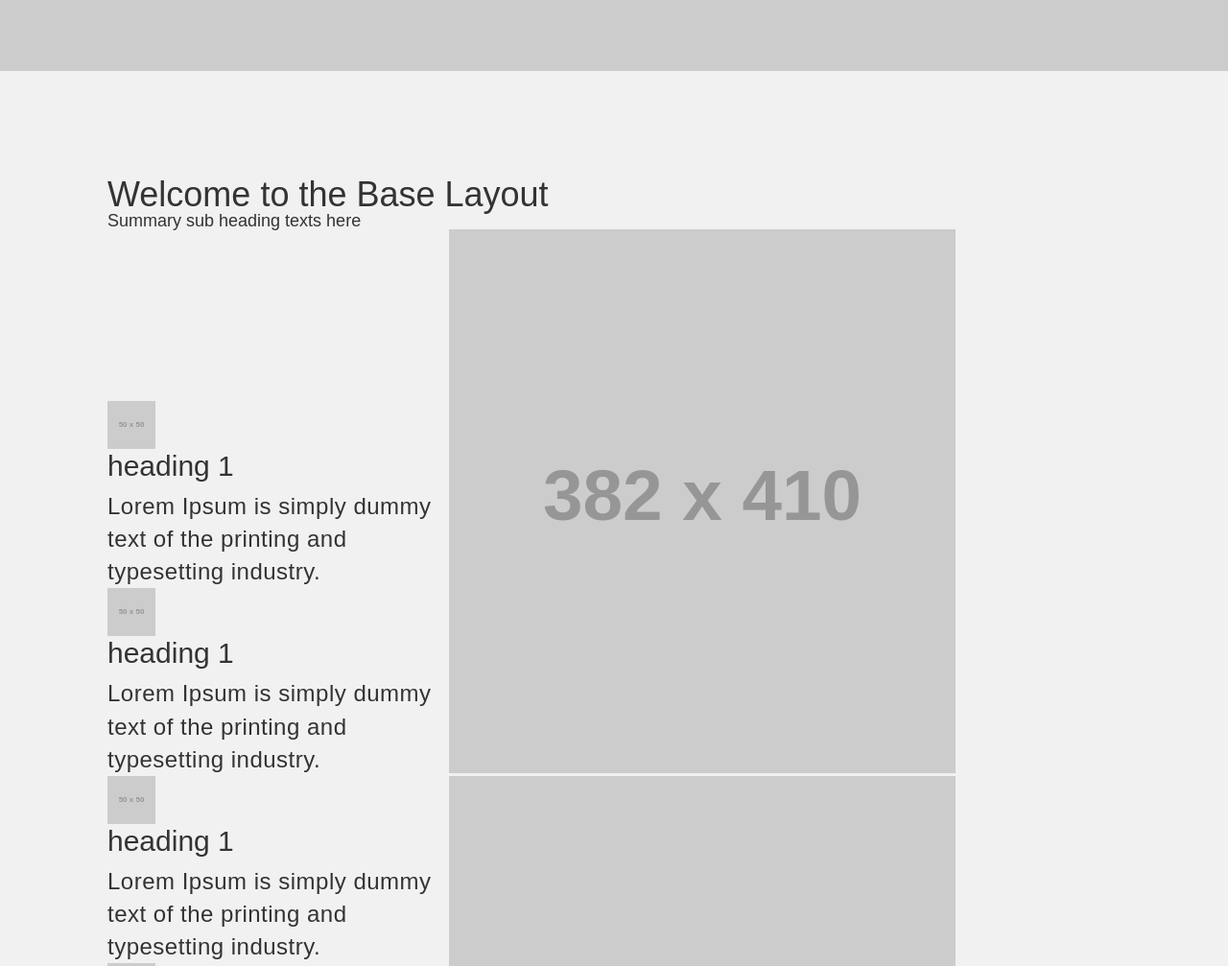
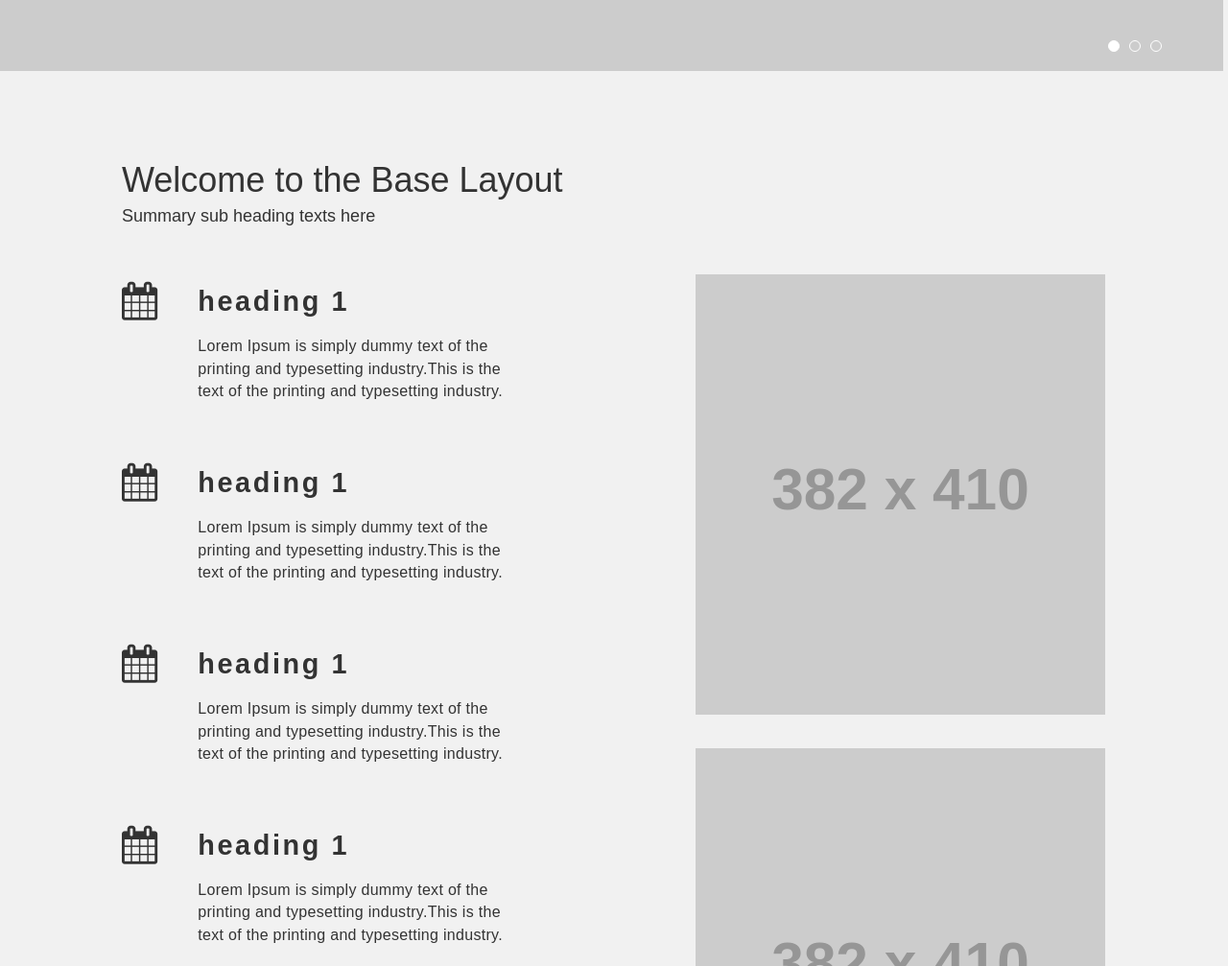
Before and after one commit to bhargavgandhi/febase, a website: page src/index.html in a window 1280 px wide. Shown: the part 680-1687 px from the top of the page at 96% size. Drawn offline with nearby package versions, Linux system fonts and the light colour scheme; placeholder pictures from the web are drawn by us.

Commit message:
Update Home Layout

```diff
--- a/src/assets/css/slider.css
+++ b/src/assets/css/slider.css
@@ -47,10 +47,10 @@
 
 .bx-wrapper .bx-pager, .bx-wrapper .bx-controls-auto {
   position: absolute;
-  bottom: -12px;
-  bottom: -0.8em;
+  bottom: 10px;
+  bottom: 0.1em;
   width: 10em;
-  right: 0;
+  right: 3%;
   max-width: 118px;
 }
 
@@ -92,39 +92,34 @@
 }
 
 .bx-wrapper .bx-pager.bx-default-pager a {
-  background: #666;
+  background: transparent;
+  border: 1px solid #fff;
   text-indent: -9999px;
   display: block;
-  width: 10px;
-  height: 10px;
+  width: 12px;
+  height: 12px;
   margin: 0 5px;
   outline: 0;
-  -moz-border-radius: 5px;
-  -webkit-border-radius: 5px;
-  border-radius: 5px;
+  -moz-border-radius: 50%;
+  -webkit-border-radius: 50%;
+  border-radius: 50%;
 }
 
 .bx-wrapper .bx-pager.bx-default-pager a:hover, .bx-wrapper .bx-pager.bx-default-pager a.active {
-  background: #000;
+  background: #fff;
 }
 
 
 /* DIRECTION CONTROLS (NEXT / PREV) */
 
 .bx-wrapper .bx-prev {
-  right: 6%;
-  /*margin-left: -70px;
-  margin-left: -4.4em;*/
+  left: 2%;
   background: url(../images/arrow-left.svg) no-repeat;
   opacity: 0.9;
 }
 
 .bx-wrapper .bx-next {
-  right: 0;
-  bottom: 3px !important;
-  bottom: 0.2em !important;
-  /*margin-left: 30px;
-  margin-left: 1.85em;*/
+  right: 2%;
   background: url(../images/arrow-left.svg) no-repeat;
   transform: rotate(180deg);
   opacity: 0.9;
@@ -140,15 +135,13 @@
 
 .bx-wrapper .bx-controls-direction a {
   position: absolute;
-  /*top: 64%;*/
-  bottom: 2px;
-  bottom: 0.15em;
+  top: 55%;
   margin-top: -20px;
   margin-top: -1.25em;
   outline: 0;
   width: 40px;
-  width: 2.5em;
-  height: 14px;
+  width: 20em;
+  height: auto;
   text-indent: -9999px;
   z-index: 99;
 }
--- a/src/assets/js/main.min.js
+++ b/src/assets/js/main.min.js
@@ -1 +1 @@
-function detectIE(){var e=window.navigator.userAgent,n=e.indexOf("MSIE ");if(n>0)return parseInt(e.substring(n+5,e.indexOf(".",n)),10);if(e.indexOf("Trident/")>0){var i=e.indexOf("rv:");return parseInt(e.substring(i+3,e.indexOf(".",i)),10)}var t=e.indexOf("Edge/");return t>0&&parseInt(e.substring(t+5,e.indexOf(".",t)),10)}function checkBrowsers(){var e=detectIE();!0===e?$("body").addClass("itsIE"):!1===e&&isSafari&&$("body").addClass("itsSafari")}function setHeight(){return $(window).innerHeight()}function setWidth(){return $(window).innerWidth()}var isSafari=/Safari/.test(navigator.userAgent)&&/Apple Computer/.test(navigator.vendor);$(function(){checkBrowsers(),!1===detectIE()?$(window).load(function(){$("#preloader").fadeOut("slow",function(){$(this).remove(),$("body").removeClass("Hide")})}):$(window).load(function(){$("#preloader").fadeOut("fast",function(){$(this).remove(),$("body").removeClass("Hide"),$("body").hasClass("home")||$("body").addClass("fadeIn")})}),$("body").addClass("Hide"),$("#preloader").removeClass("Hide"),$("#nav-icon3").click(function(){$("#nav-icon3").toggleClass("open")})});
+function detectIE(){var e=window.navigator.userAgent,n=e.indexOf("MSIE ");if(n>0)return parseInt(e.substring(n+5,e.indexOf(".",n)),10);if(e.indexOf("Trident/")>0){var i=e.indexOf("rv:");return parseInt(e.substring(i+3,e.indexOf(".",i)),10)}var t=e.indexOf("Edge/");return t>0&&parseInt(e.substring(t+5,e.indexOf(".",t)),10)}function checkBrowsers(){var e=detectIE();!0===e?$("body").addClass("itsIE"):!1===e&&isSafari&&$("body").addClass("itsSafari")}function setHeight(){return $(window).innerHeight()}function setWidth(){return $(window).innerWidth()}var isSafari=/Safari/.test(navigator.userAgent)&&/Apple Computer/.test(navigator.vendor);$(function(){checkBrowsers(),!1===detectIE()?$(window).load(function(){$("#preloader").fadeOut("slow",function(){$(this).remove(),$("body").removeClass("Hide")})}):$(window).load(function(){$("#preloader").fadeOut("fast",function(){$(this).remove(),$("body").removeClass("Hide"),$("body").hasClass("home")||$("body").addClass("fadeIn")})}),$("body").addClass("Hide"),$("#preloader").removeClass("Hide"),$("#nav-icon3").click(function(){$("#nav-icon3").toggleClass("open")}),$(".homeSlides").bxSlider({adaptiveHeight:!0,mode:"fade",captions:!0,pager:!0,pagerType:"long"})});
--- a/src/assets/js/script.js
+++ b/src/assets/js/script.js
@@ -32,12 +32,12 @@ $(function() {
     $("#nav-icon3").toggleClass("open");
   });
 
-  // $('.homeSlides').bxSlider({
-  //   adaptiveHeight: true,
-  //   mode: 'fade',
-  //   captions: true,
-  //   pager: true,
-  //   pagerType: 'short',
-  // });
+  $('.homeSlides').bxSlider({
+    adaptiveHeight: true,
+    mode: 'fade',
+    captions: true,
+    pager: true,
+    pagerType: 'long',
+  });
 
 });
--- a/src/assets/scss/_base.scss
+++ b/src/assets/scss/_base.scss
@@ -226,7 +226,7 @@ img {}
 }
 
 .wrapper{
-  max-width:1200px;
+  max-width:1170px;
   margin:0 auto;
 }
 .fullContainer{
--- a/src/assets/scss/_main.scss
+++ b/src/assets/scss/_main.scss
@@ -3,7 +3,6 @@
      Description: main.scss
      ===========================
 */
-
 .center-inner {
   width: 100%;
   height: auto;
@@ -40,6 +39,9 @@
   border-radius: 0 !important;
 }
 
+.homeSlides{
+  vertical-align: top;
+}
 .bx-controls,
 .bx-wrapper .bx-viewport {
   font-size: 16px;
@@ -58,20 +60,69 @@
   color: #333333;
 }
 
-.mainCopy {
-  p {
-    text-align: left;
-    font-family: $fontStack;
-    font-size: 24px;
-    font-size: 1.5em;
-    font-weight: 500;
-    line-height: 1.42;
-    letter-spacing: 0.5px;
-    color: #333333;
-    max-width: 37.5em;
+h1{
+  margin: 1em auto 10px;
+}
+h4{
+  margin: 10px auto 2em;
+}
+
+h2 {
+  font-family: $fontStack;
+  font-size: 32px;
+  font-size: 1.8em;
+  font-weight: bold;
+  letter-spacing: 2.6px;
+  text-align: left;
+  color: #333333;
+  line-height: 1.4;
+
+}
+
+p {
+  font-family: $fontStack;
+  font-size: 16px;
+  font-size: 1em;
+  font-weight: 500;
+  line-height: 1.47;
+  letter-spacing: 0.3px;
+  color: #333333;
+  margin: 15px auto;
+}
+
+.features {
+  vertical-align: top;
+  .featureItem {
+    margin: 1.5em auto;
+
+    .fa,
+    .featureLists,
+    img.homeIcons {
+      display: inline-block;
+      vertical-align: top;
+    }
+
+    .fa,
+    img.homeIcons {
+      width: 15%;
+    }
+
+    .featureLists {
+      width: 65%;
+    }
+
+    .fa {
+      font-size: 40px;
+      font-size: 2.5em;
+    }
   }
 }
 
+.featuresBanners{
+  .featuresBannerItem{
+    margin: 1em auto;
+  }
+}
 .bSubHeading {
   h2 {
     font-family: $ManifoldCF-Bold;
--- a/src/assets/scss/_mediaDesktop.scss
+++ b/src/assets/scss/_mediaDesktop.scss
@@ -57,7 +57,7 @@
 @media screen and (min-width: 1280px) {}
 @media screen and (min-width: 1200px) and (max-height: 700px) {
   .row {
-    padding: 0 20px;
+    padding: 0 2em;
   }
 }
 @media screen and (min-width: 1366px) and (max-height: 768px) {
--- a/src/index.html
+++ b/src/index.html
@@ -10,6 +10,7 @@
 	<title>Hostel Madrid - Front End Task</title>
 	<meta name="author" content="Bhargav Gandhi">
 
+	<link rel="stylesheet" href="assets/css/slider.css" />
 	<link rel="stylesheet" href="assets/css/style.css" />
 
 	<!-- HTML5 shim and Respond.js for IE8 support of HTML5 elements and media queries -->
@@ -60,59 +61,70 @@
 
 		<section class="container">
 			<section class="row paddingNone fullWidth homeRow1 textAlignCenter" id="mainHero">
-				<div class="col-xs-12 col-md-12 imgAnims">
-					<div class="bLeft" style="display:block;">
-						<img src="http://placehold.it/1200x600" alt="Image 2" width="100%" />
-					</div>
+				<div class="col-xs-12 col-md-12 homeSlides">
+					<img src="http://placehold.it/1200x600" alt="Image 2" width="100%" />
+					<img src="http://placehold.it/1200x600" alt="Image 2" width="100%" />
+					<img src="http://placehold.it/1200x600" alt="Image 2" width="100%" />
 				</div>
 			</section>
 		</section>
 
 		<section class="container">
 			<div class="wrapper">
-				<section class="row FullWidth rowMarginTop" id="homeRow2">
+				<section class="row FullWidth rowMarginTopTiny" id="homeRow2">
 					<div class="col-xs-12">
-						<div class="col-xs-12 mainCopy">
+						<div class="col-xs-12">
 							<h1>Welcome to the Base Layout </h1>
 							<h4>Summary sub heading texts here </h4>
 							<div>
-								<div class="col-xs-5 col-sm-4">
-									<div class="col-xs-12">
-										<img src="http://placehold.it/50x50" alt="Image 2" width="50" />
-										<h2> heading 1 </h2>
-										<p>
-											Lorem Ipsum is simply dummy text of the printing and typesetting industry.
-										</p>
-									</div>
-									<div class="col-xs-12">
-										<img src="http://placehold.it/50x50" alt="Image 2" width="50" />
-										<h2> heading 1 </h2>
-										<p>
-											Lorem Ipsum is simply dummy text of the printing and typesetting industry.
-										</p>
+								<div class="col-xs-5 col-sm-7 features marginLess5">
+									<div class="col-xs-10 featureItem">
+										<i class="fa fa-calendar"></i>
+										<div class="featureLists">
+											<h2> heading 1 </h2>
+											<p>
+												Lorem Ipsum is simply dummy text of the printing and typesetting industry.This is the text of the printing and typesetting industry.
+											</p>
+										</div>
 									</div>
 
-									<div class="col-xs-12">
-										<img src="http://placehold.it/50x50" alt="Image 2" width="50" />
-										<h2> heading 1 </h2>
-										<p>
-											Lorem Ipsum is simply dummy text of the printing and typesetting industry.
-										</p>
+									<div class="col-xs-10 featureItem">
+										<i class="fa fa-calendar"></i>
+										<div class="featureLists">
+											<h2> heading 1 </h2>
+											<p>
+												Lorem Ipsum is simply dummy text of the printing and typesetting industry.This is the text of the printing and typesetting industry.
+											</p>
+										</div>
 									</div>
 
-									<div class="col-xs-12">
-										<img src="http://placehold.it/50x50" alt="Image 2" width="50" />
-										<h2> heading 1 </h2>
-										<p>
-											Lorem Ipsum is simply dummy text of the printing and typesetting industry.
-										</p>
+									<div class="col-xs-10 featureItem">
+										<i class="fa fa-calendar"></i>
+										<div class="featureLists">
+											<h2> heading 1 </h2>
+											<p>
+												Lorem Ipsum is simply dummy text of the printing and typesetting industry.This is the text of the printing and typesetting industry.
+											</p>
+										</div>
 									</div>
+
+									<div class="col-xs-10 featureItem">
+										<i class="fa fa-calendar"></i>
+										<div class="featureLists">
+											<h2> heading 1 </h2>
+											<p>
+												Lorem Ipsum is simply dummy text of the printing and typesetting industry.This is the text of the printing and typesetting industry.
+											</p>
+										</div>
+									</div>
+
+
 								</div>
-								<div class="col-xs-5 col-sm-6">
-									<div class="col-xs-12">
+								<div class="col-xs-5 col-sm-5 featuresBanners">
+									<div class="col-xs-12 featuresBannerItem">
 										<img src="http://placehold.it/382x410" alt="Image 2" width="100%" />
 									</div>
-									<div class="col-xs-12">
+									<div class="col-xs-12 featuresBannerItem">
 										<img src="http://placehold.it/382x410" alt="Image 2" width="100%" />
 									</div>
 								</div>
@@ -156,6 +168,7 @@
 		<script src="assets/js/main.min.js"></script>
 		<script src="https://maxcdn.bootstrapcdn.com/bootstrap/3.3.7/js/bootstrap.min.js" integrity="sha384-Tc5IQib027qvyjSMfHjOMaLkfuWVxZxUPnCJA7l2mCWNIpG9mGCD8wGNIcPD7Txa" crossorigin="anonymous">
 		</script>
+		<script src="assets/js/vendor/slider.min.js"></script>
 		<script>
 			(function(i, s, o, g, r, a, m) {
 				i['GoogleAnalyticsObject'] = r;
```
Also changed, not shown: src/assets/css/style.css.
